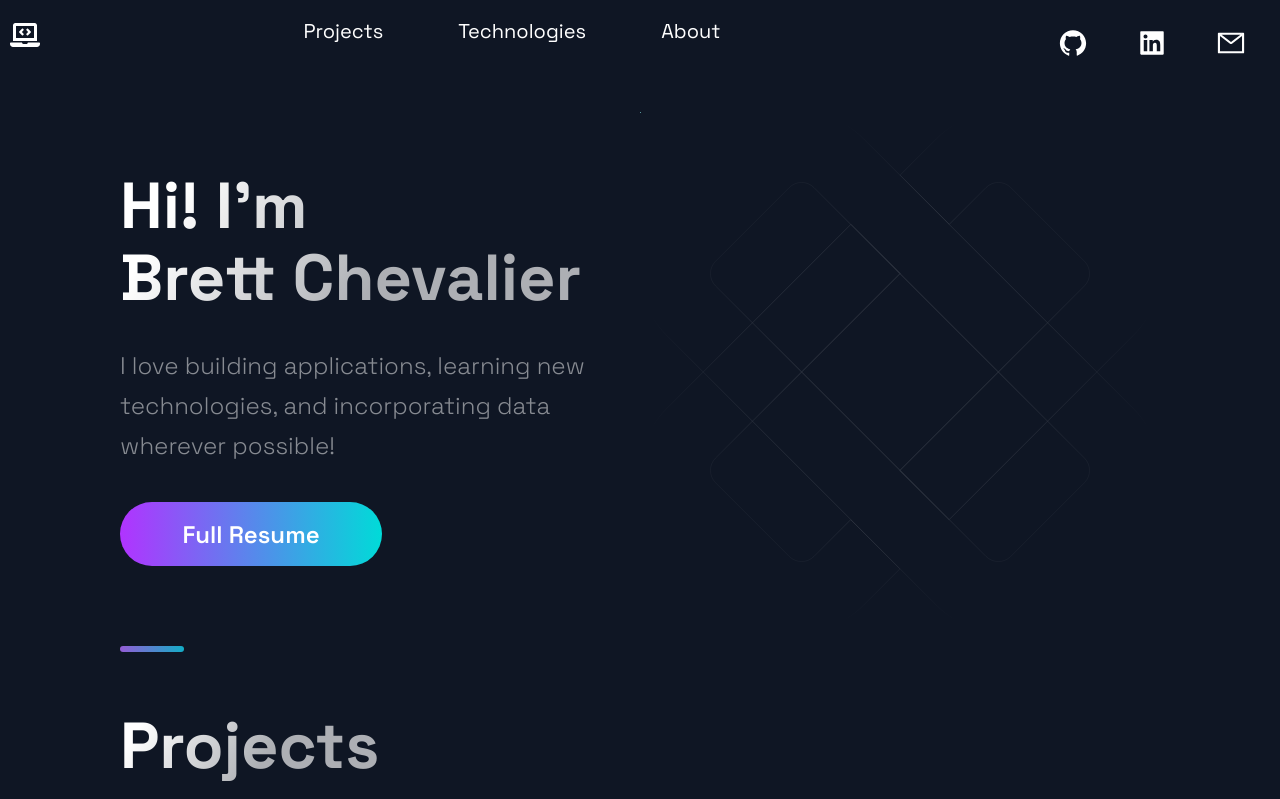
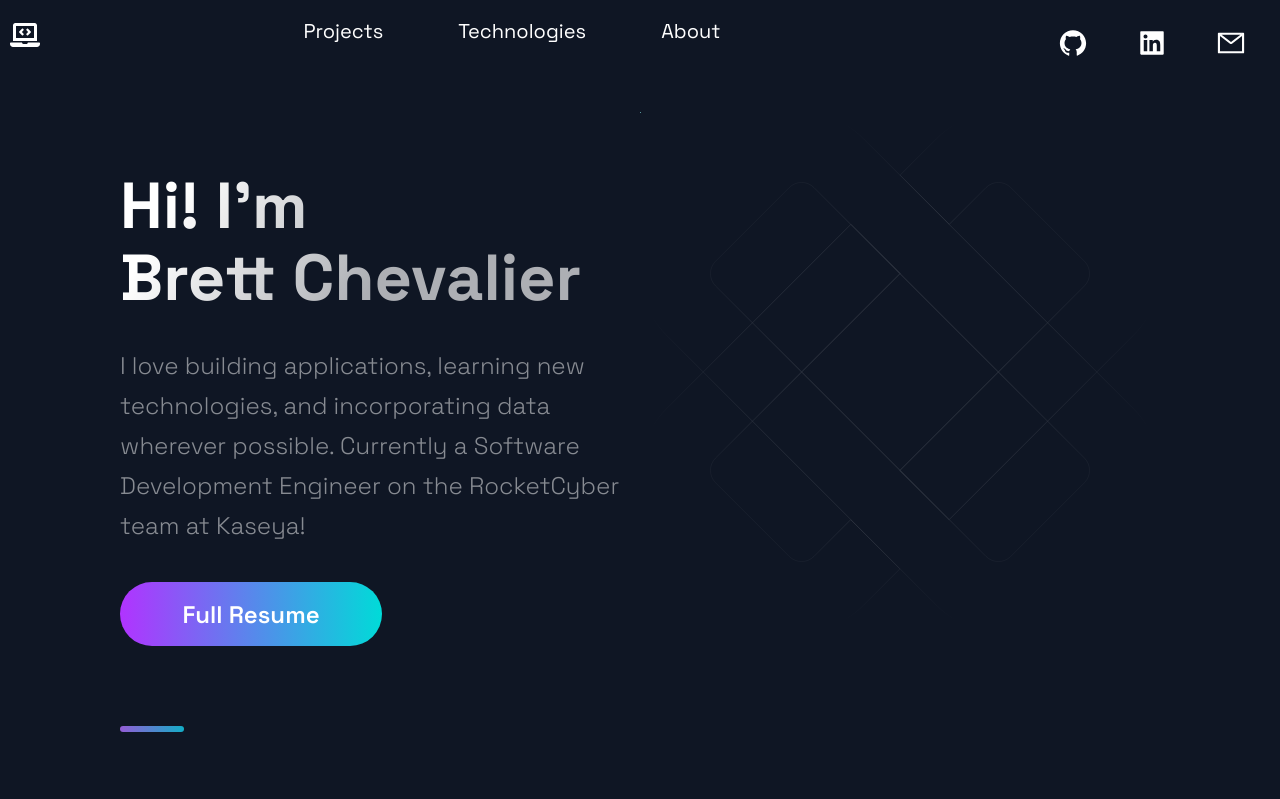
Before and after one commit to bchev95/react-portfolio, a Next.js app: page / in a window 1280 px wide. Shown: the top 799 px of the page. Built offline with nearby package versions, Linux system fonts and the light colour scheme.

Commit message:
Updated career information

```diff
--- a/src/components/Acomplishments/Acomplishments.js
+++ b/src/components/Acomplishments/Acomplishments.js
@@ -8,7 +8,7 @@ import { aboutData } from '../../constants/constants';
 const Acomplishments = () => (
   <Section id="about">
     <SectionTitle>About me</SectionTitle>
-    <SectionText>From web development to scripting, object-oriented programming, database management and cloud computing, I've been developing since 2017. I love to acquire new skills and explore different areas of computing technology, and have a particular affinity for data science. Since graduation I have continued learning and cultivating my skills through personal projects, courses and coding challenges!</SectionText>
+    <SectionText>From web development to scripting, object-oriented programming, database management and cloud computing, I've been developing since 2017. I love to acquire new skills and explore different areas of computing technology, and have a particular affinity for data science.</SectionText>
     <Boxes>
       {aboutData.map((card, index) => (
         <Box key={index}>
--- a/src/components/Footer/Footer.js
+++ b/src/components/Footer/Footer.js
@@ -13,7 +13,7 @@ const Footer = () => {
         </LinkColumn>
         <LinkColumn>
           <LinkTitle>Location</LinkTitle>
-             <LinkItem>West Palm Beach, Florida</LinkItem>
+             <LinkItem>Miami, Florida</LinkItem>
         </LinkColumn>
       </LinkList>
       <SocialIconsContainer>
--- a/src/components/Hero/Hero.js
+++ b/src/components/Hero/Hero.js
@@ -12,7 +12,7 @@ const Hero = () => (
         Brett Chevalier
       </SectionTitle>
       <SectionText>
-      I love building applications, learning new technologies, and incorporating data wherever possible!
+      I love building applications, learning new technologies, and incorporating data wherever possible. Currently a Software Development Engineer on the RocketCyber team at Kaseya!
       </SectionText>
       <ResumeButton href={"https://drive.google.com/file/d/1hATz_cqT47HsOvSo9ZcBdCDkzjgPbFnl/view?usp=sharing"}>
         Full Resume
--- a/src/constants/constants.js
+++ b/src/constants/constants.js
@@ -40,5 +40,5 @@ export const projects = [
 export const aboutData = [
   { number: 2020, text0: 'Bachelor of Science', text: 'Computer Science', text2: 'University of Florida'},
   { number: 2021, text: 'Google Data Analytics Professional Certificate', text2: 'IBM Data Science Professional Certificate'},
-  { number: 2022, text: 'Building more projects, practicing coding and studying for cloud certifications!' },
+  { number: 2022, text: 'Began career as a Software Development Engineer at Kaseya!' },
 ];
```
